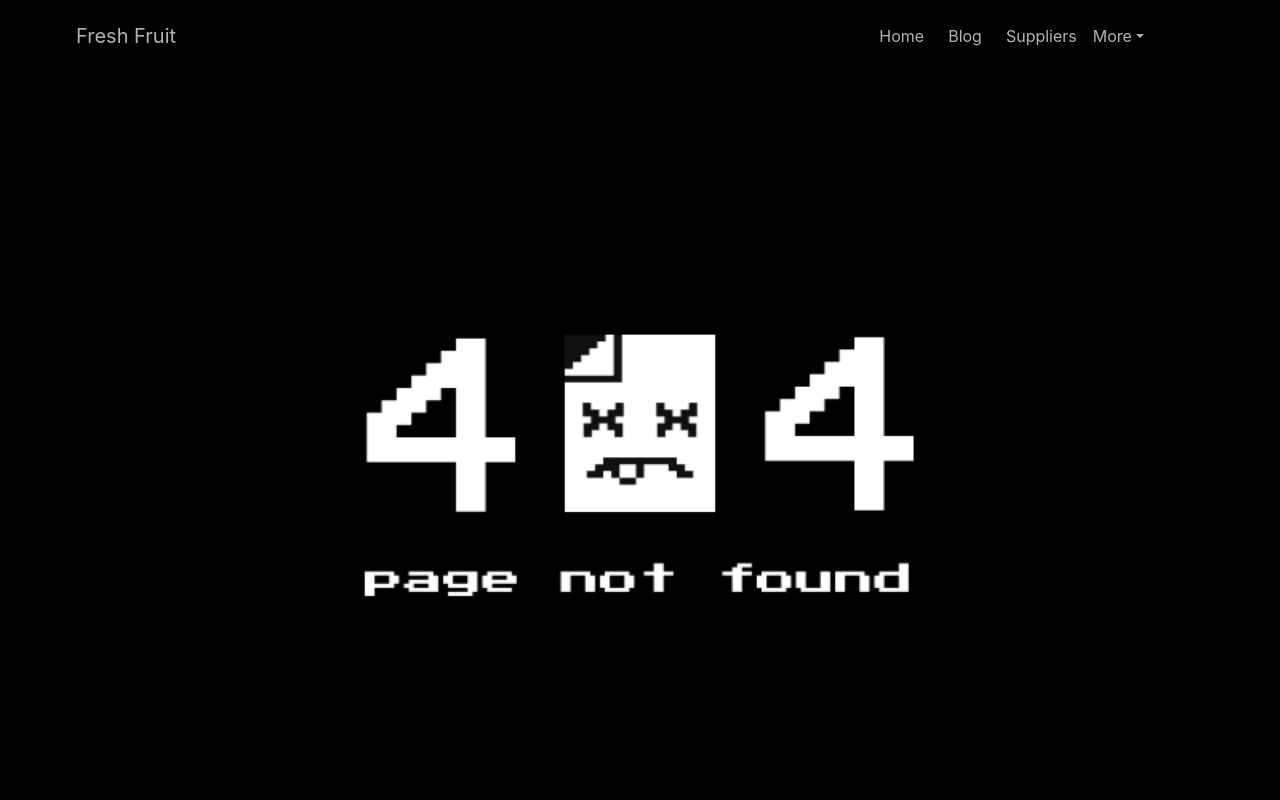
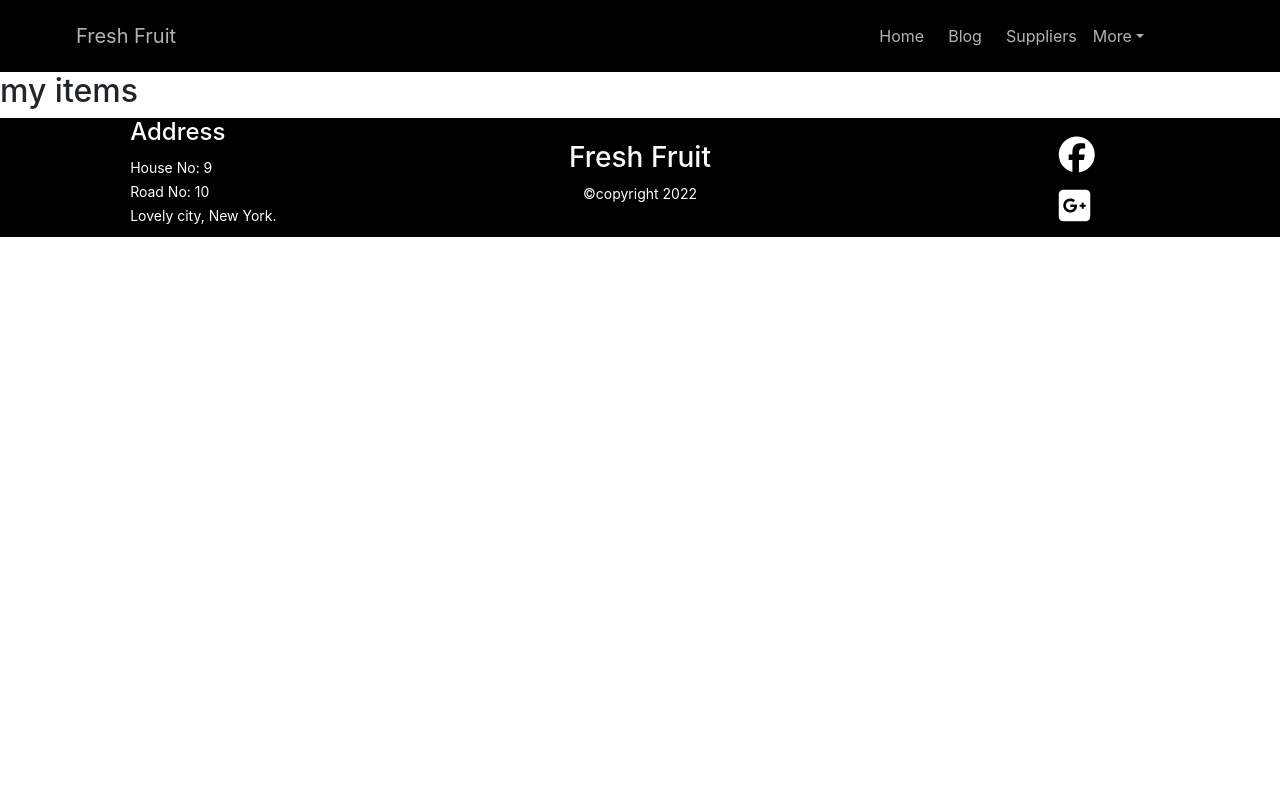
Before and after one commit to faridulhaque/Fresh-Fruit, a React (Create React App) app: page /myItems in a window 1280 px wide. Shown: the top 800 px of the page. Built offline with nearby package versions, Linux system fonts and the light colour scheme; no server answers; sample sign-in values are in the browser's storage.

Commit message:
myitem page started

```diff
--- a/src/App.js
+++ b/src/App.js
@@ -9,6 +9,7 @@ import Footer from './components/Footer/Footer';
 import Home from './components/Home/Home';
 import ItemDetails from './components/ItemDetails/ItemDetails';
 import ManageItems from './components/ManageItems/ManageItems';
+import MyItems from './components/MyItems/MyItems';
 
 
 import Navbar from './components/Navbar/Navbar';
@@ -28,8 +29,9 @@ function App() {
         <Route path="/" element={<Home></Home>} ></Route>
         <Route path="/blog" element={<Blog></Blog>}></Route>
         <Route path="/supplier" element={<Supplier></Supplier>}></Route>
-        <Route path="/manageItems" element={<ManageItems></ManageItems>}></Route>
-        <Route path="/addNewItem" element={<AddNewItem></AddNewItem>}></Route>
+        <Route path="/manageItems" element={<RequireAuth><ManageItems></ManageItems></RequireAuth>}></Route>
+        <Route path="/addNewItem" element={<RequireAuth><AddNewItem></AddNewItem></RequireAuth>}></Route>
+        <Route path="/myItems" element={<RequireAuth><MyItems></MyItems></RequireAuth>}></Route>
         <Route path="/register" element={<SignUp></SignUp>}></Route>
         <Route path="/signIn" element={<SignIn></SignIn>}></Route>
         <Route path="/home/:itemDetail" element={<RequireAuth><ItemDetails></ItemDetails></RequireAuth>}></Route>
--- /dev/null
+++ b/src/components/MyItems/MyItems.js
@@ -0,0 +1,12 @@
+import React from 'react';
+import './MyItems.css';
+
+const MyItems = () => {
+    return (
+        <div>
+            <h2>my items</h2>
+        </div>
+    );
+};
+
+export default MyItems;
--- a/src/components/Navbar/Navbar.js
+++ b/src/components/Navbar/Navbar.js
@@ -100,7 +100,7 @@ const Navbar = () => {
                     </Link>
                   </li>
                   <li>
-                    <Link className="dropdown-item" to="/">
+                    <Link className="dropdown-item" to="/myItems">
                       My Items
                     </Link>
                   </li>
```
Also changed, not shown: src/components/MyItems/MyItems.css (added).
